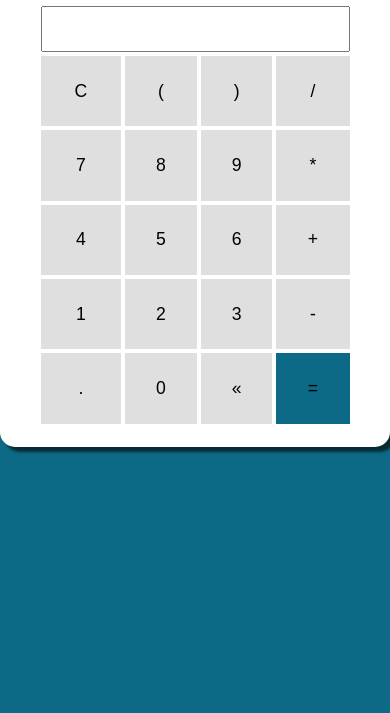
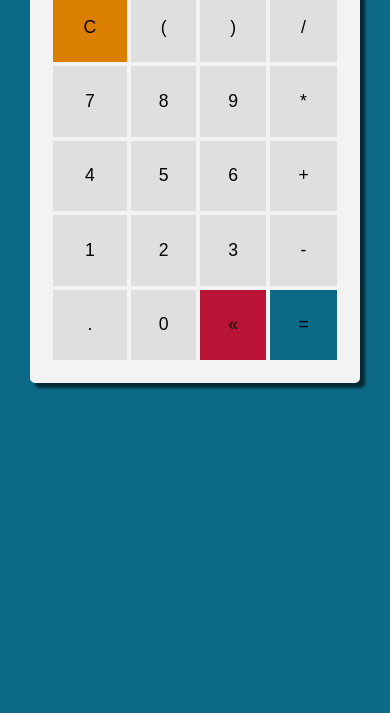
Before and after one commit to Riicky-hub/Calculadora, a plain HTML site: page index.html in a window 390 px wide. Shown: the part 131-844 px from the top of the page. Drawn offline with Linux system fonts and the light colour scheme.

Commit message:
add sass

```diff
--- /dev/null
+++ b/assets/scss/_calc.scss
@@ -0,0 +1,45 @@
+.calculadora {
+    width: 100%;
+    margin: 0 auto;
+}
+.display {
+    font-size: 2em;
+    width: 100%;
+    text-align: right;
+    border: 2px solid black;
+}
+.btn {
+    width: 100%;
+    height: 4em;
+    font-size: 1em;
+    border: none;
+    background-color: #dfdfdf;
+    cursor: pointer;
+    transition: all 0.3s ease-in-out;
+    &:hover {
+        background-color: #c4c4c4;
+    }
+}
+.btn-del {
+    background-color: $btnDeleteHover;
+    &:hover {
+        background-color: $btnDelete;
+    }
+}
+.btn-clear {
+    background-color: $btnClear;
+    &:hover {
+        background-color: $btnClearHover;
+    }
+}
+.btn-eq {
+    background-color: $btnEqual;
+    &:hover {
+        background-color: $btnEqualHover;
+    }
+}
+@media only screen and (max-width: 470px) {
+    .calculadora {
+        width: 100%;
+    }
+}
--- /dev/null
+++ b/assets/scss/_global.scss
@@ -0,0 +1,20 @@
+* {
+    box-sizing: border-box;
+    outline: none;
+}
+body {
+    margin: 0;
+    padding: 0;
+    background: $backgroundBody;
+    font-family: sans-serif;
+    font-size: 1.1rem;
+    line-height: 1.5rem;
+}
+.container {
+    max-width: 330px;
+    margin: 50px auto;
+    background: $backgroundBodyAlt;
+    border-radius: 5px;
+    box-shadow: 5px 5px 3px rgba(0, 0, 0, 0.603);
+    padding: 20px;
+}
--- /dev/null
+++ b/assets/scss/_vars.scss
@@ -0,0 +1,12 @@
+// BackgroundColors
+$backgroundBody: rgb(13, 106, 134);
+$backgroundBodyAlt: #f3f3f3;
+
+// Colors
+$btnDelete: rgb(163, 18, 47);
+$btnClear: rgb(218, 127, 0);
+$btnEqual: rgb(13, 106, 134);
+// Colors(hover)
+$btnDeleteHover: rgb(185, 20, 53);
+$btnClearHover: rgb(242, 141, 0);
+$btnEqualHover: rgb(21, 135, 170);
--- /dev/null
+++ b/assets/scss/style.scss
@@ -0,0 +1,3 @@
+@import 'vars';
+@import 'global';
+@import 'calc';
--- a/index.html
+++ b/index.html
@@ -9,7 +9,6 @@
 </head>
 <body>
     <section class="container">
-        <h1 class="title">Calculadora</h1>
         <table class="calculadora">
             <tr>
                 <td colspan="4"><input type="text" class="display"></td>
```
Also changed, not shown: assets/css/style.css, 1 other file.
